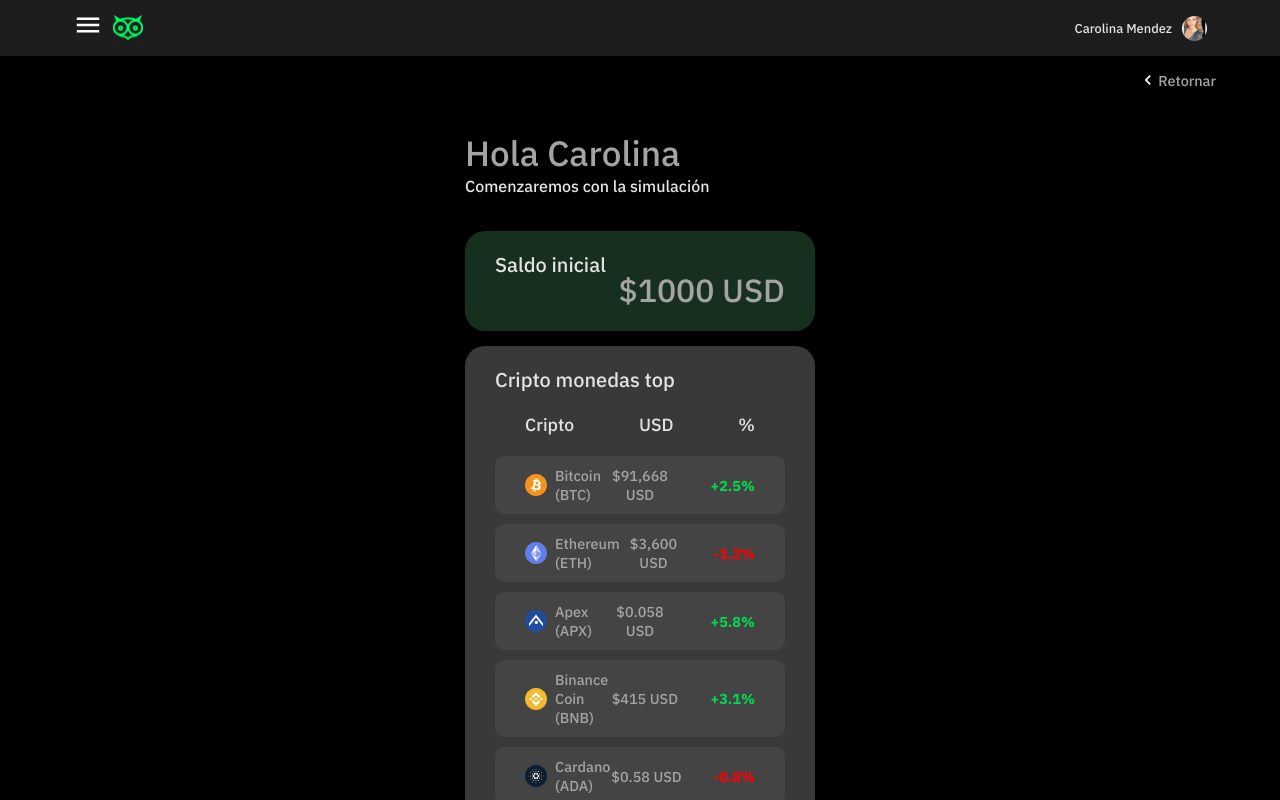
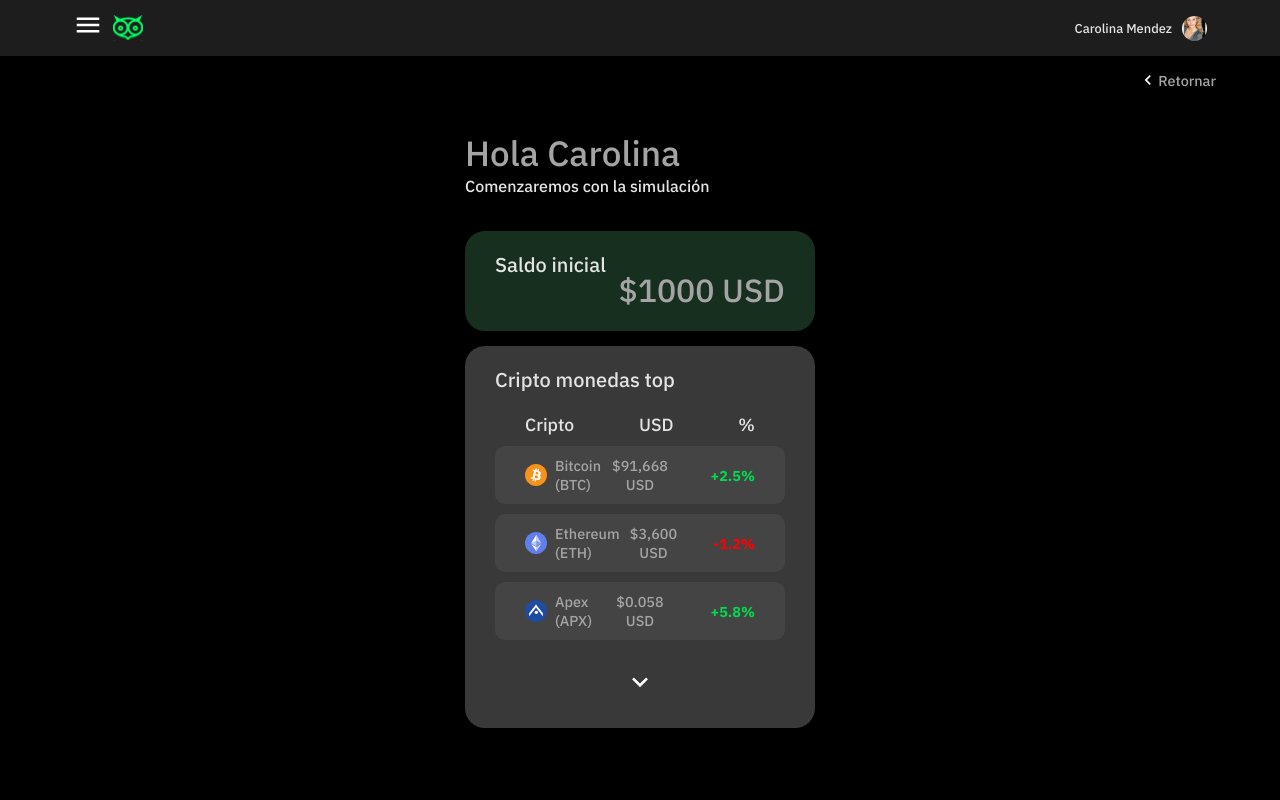
Before and after one commit to DIGORACCOON4279/Quo1, a React (Vite) app: page /dashboardProfile in a window 1280 px wide. Shown: the top 800 px of the page. Built offline with nearby package versions, Linux system fonts and the light colour scheme.

Commit message:
Making Dashboard Tables

```diff
--- a/src/components/DashboardProfile/DashboardProfile.css
+++ b/src/components/DashboardProfile/DashboardProfile.css
@@ -102,11 +102,10 @@
     height:auto;
     display: flex;
     flex-direction: column;
-    /* justify-content: space-between; */
     gap:20px;
     border-radius:20px;
     background-color:#393939;
-    padding:20px 30px 80px;
+    padding:20px 30px 20px;
     font-family: var(--fontFamilyIBM);
     color:#A4A4A4;
     font-size: 0.8rem;
@@ -127,11 +126,13 @@
 
 .cryptoTable{
     width:100%;
+    height:auto;
     display: flex;
     flex-direction: column;
-    justify-content: center;
+    justify-content: space-between;
     align-items: center;
     gap:20px;
+    /* overflow: visible; */
 }
 
 .cryptoTable .lineTitles{
@@ -192,3 +193,56 @@
     text-align: right;
 
 }
+
+
+
+.cryptoTable {
+    width: 100%;
+    display: flex;
+    flex-direction: column;
+    align-items: center;
+    gap: 10px;
+    transition: max-height 0.6s ease-in-out, opacity 0.6s ease-in-out;
+}
+
+.lineCriptos {
+    max-height: 200px; /* Muestra solo 3 criptos */
+    overflow: hidden;
+    transition: max-height 0.6s ease-in-out, opacity 0.6s ease-in-out;
+    opacity: 1;
+}
+
+/* Cuando el checkbox está marcado, se expande */
+#toggleCrypto:checked ~ .lineCriptos {
+    max-height: 600px;
+    opacity: 1;
+}
+
+/* Ocultar el checkbox */
+#toggleCrypto {
+    display: none;
+}
+
+.toggleLabel {
+    display: flex;
+    justify-content: center;
+    align-items: center;
+    cursor: pointer;
+    border: none;
+    color: white;
+    font-size: 16px;
+    font-weight: bold;
+    padding: 10px;
+    border-radius: 5px;
+    transition: background 0.3s ease, transform 0.3s ease-in-out;
+}
+
+.arrow {
+    width: auto;
+    height: auto;
+    transition: transform 0.3s ease-in-out;
+}
+
+#toggleCrypto:checked ~ .toggleLabel .arrow {
+    transform: rotateX(180deg);
+}
--- a/src/components/DashboardProfile/DashboardProfile.jsx
+++ b/src/components/DashboardProfile/DashboardProfile.jsx
@@ -23,12 +23,13 @@
                         <h3 className="titleBalance">Cripto monedas top</h3>
                         <div className="cryptoTable">
                             <section className="lineTitles">
+                                <h4 className="titleTable">Cripto</h4>
+                                <h4 className="titleTable">USD</h4>
+                                <h4 className="titleTable">%</h4>
+                            </section>
 
-                                    <h4 className="titleTable">Cripto</h4>
-                                    <h4 className="titleTable">USD</h4>
-                                    <h4 className="titleTable">%</h4>
+                            <input type="checkbox" id="toggleCrypto" />
 
-                            </section>
                             <section className="lineCriptos">
                                 {cryptocurrencies.map((crypto, index) => (
                                     <div className="cripto" key={index}>
@@ -43,6 +44,10 @@
                                     </div>
                                 ))}
                             </section>
+
+                            <label for="toggleCrypto" className="toggleLabel">
+                                <img src="/img/iconoFlechaPlan.svg" alt="Icon arrow" className="arrow"/>
+                            </label>
                         </div>
                     </section>
                 </section>
--- a/src/components/Fees/Fees.css
+++ b/src/components/Fees/Fees.css
@@ -242,7 +242,6 @@
     height:auto;
     transform:rotateX(0deg);
     transition:transform 0.2s ease-in-out;
-
 }
 .tarifasSection .tarifasCenter .tarifasSet .tarifaCard #openContextFree:checked + label.open .arrow{
     transform:rotateX(180deg);
```
